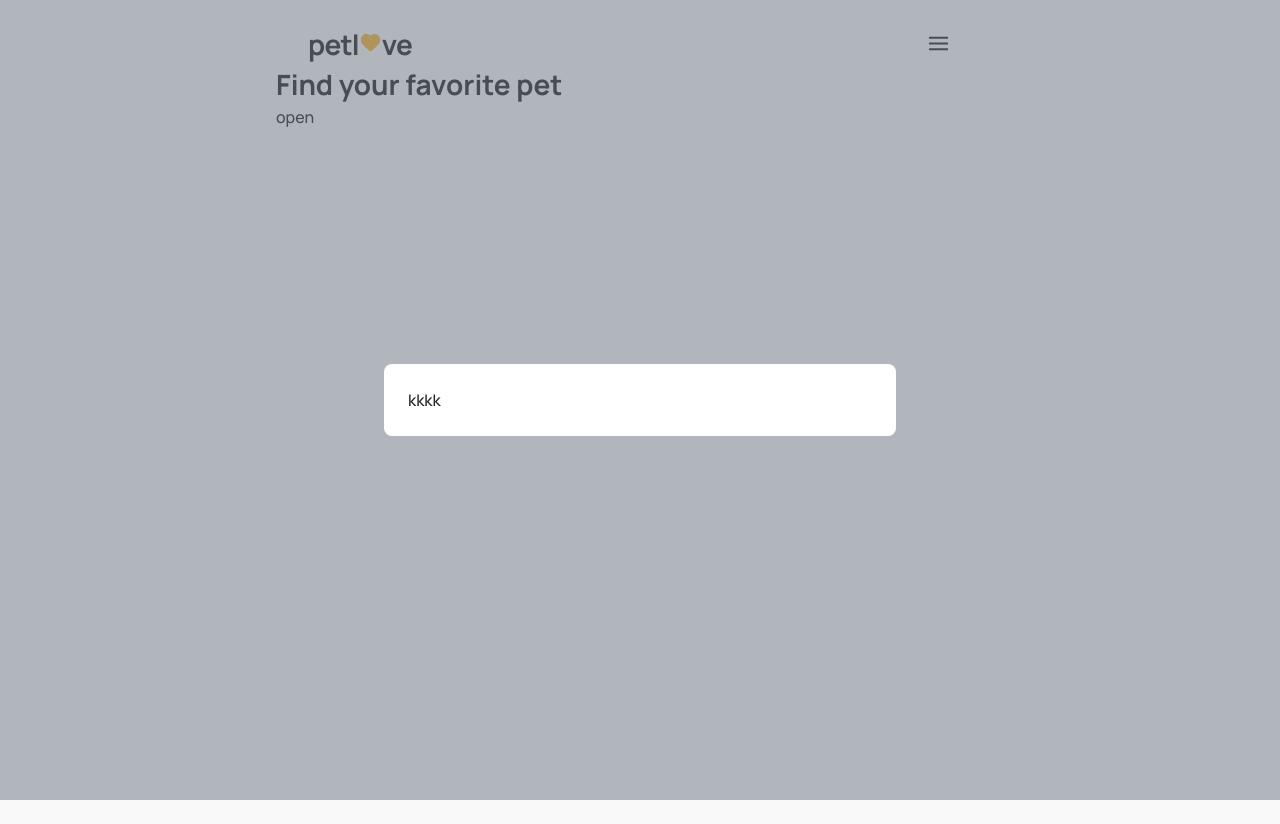
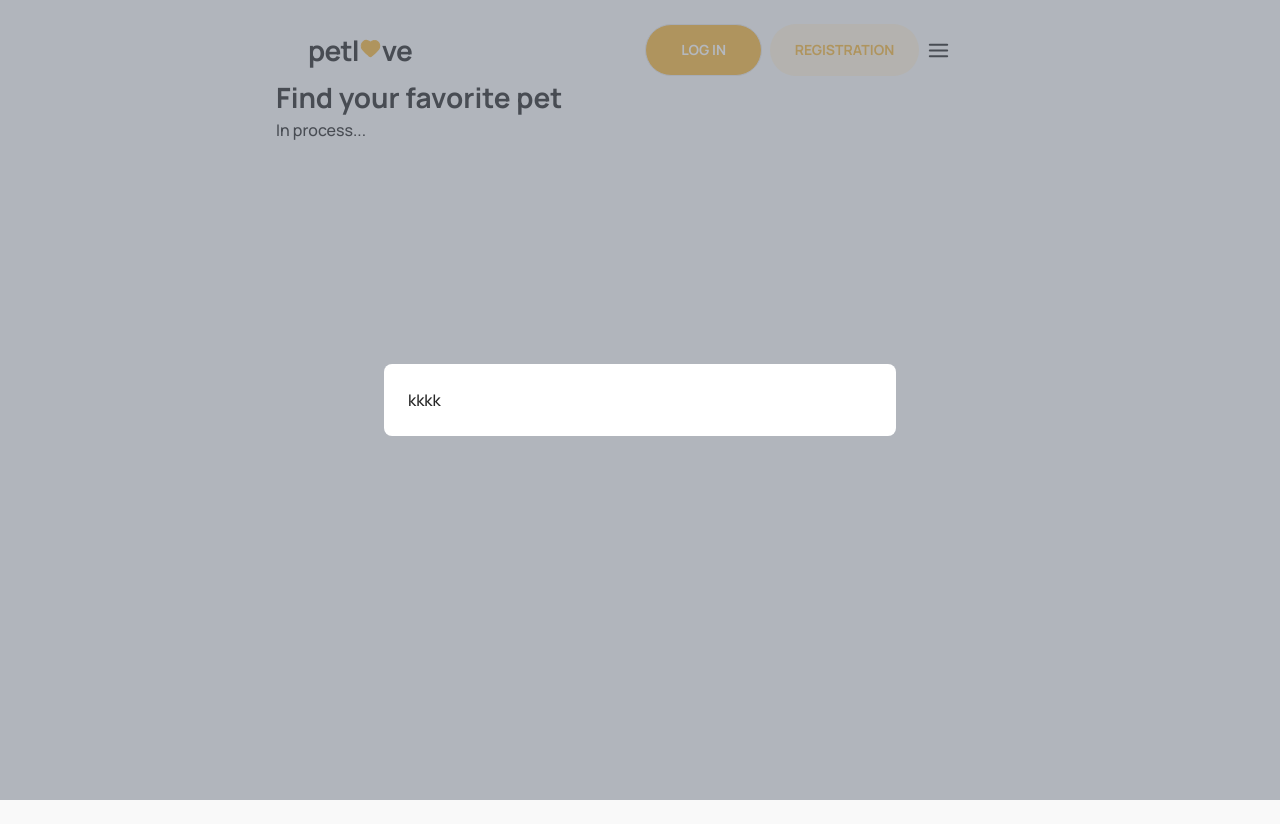
Before and after one commit to MaxsimJSDeveloper/pet-love, a React (Vite) app: page /notices in a window 1280 px wide. Built offline with nearby package versions, Linux system fonts and the light colour scheme.

Commit message:
add-tablet-auth-nav

```diff
--- a/src/components/logic/AuthNav/AuthNavStyles.ts
+++ b/src/components/logic/AuthNav/AuthNavStyles.ts
@@ -1,7 +1,7 @@
 const css = {
-  navWrap: "flex flex-col gap-[8px] w-full",
+  navWrap: "flex flex-col gap-[8px] w-full md:flex-row md:justify-end",
   navLink:
-    "rounded-[30px] h-[42px] flex items-center justify-center bg-[#f6b83d]",
+    "rounded-[30px] py-[12px] flex items-center justify-center bg-[#f6b83d] md:py-[15px] md:px-[35px] md:max-w-[149px]",
   text: "text-center uppercase font-bold text-sm",
 };
 
--- a/src/components/logic/Header/Header.tsx
+++ b/src/components/logic/Header/Header.tsx
@@ -1,23 +1,30 @@
+import { useState, useEffect, useCallback } from "react";
 import Navigation from "../Navigation/Navigation";
 import { useLocation } from "react-router-dom";
-import { useState, useEffect } from "react";
-
 import Icon from "@shared/Icon";
 import Logo from "@components/ui/Logo/Logo";
+import { useSelector } from "react-redux";
+import { selectToken } from "@src/redux/users/selectors";
+import AuthNav from "../AuthNav/AuthNav";
+import Logout from "@src/components/ui/LogoutBtn/LogoutBtn";
 
 const Header = () => {
   const [isOpen, setIsOpen] = useState<boolean>(false);
+  const [screenWidth, setScreenWidth] = useState<number>(window.innerWidth);
   const location = useLocation();
+
+  const token = useSelector(selectToken);
 
   const toggleNav = () => {
     setIsOpen(!isOpen);
   };
 
-  const handleOutsideClick = () => {
+  // Мемоизируем функцию с помощью useCallback
+  const handleOutsideClick = useCallback(() => {
     if (isOpen) {
       setIsOpen(false);
     }
-  };
+  }, [isOpen]); // Зависимость от isOpen
 
   useEffect(() => {
     document.addEventListener("click", handleOutsideClick);
@@ -25,11 +32,25 @@ const Header = () => {
     return () => {
       document.removeEventListener("click", handleOutsideClick);
     };
-  }, [isOpen]);
+  }, [handleOutsideClick]);
 
   useEffect(() => {
     setIsOpen(false);
   }, [location]);
+
+  // Обновляем ширину экрана при изменении размера
+  useEffect(() => {
+    const handleResize = () => {
+      setScreenWidth(window.innerWidth);
+    };
+
+    window.addEventListener("resize", handleResize);
+    return () => {
+      window.removeEventListener("resize", handleResize);
+    };
+  }, []);
+
+  const isTabletScreen = screenWidth >= 768;
 
   return (
     <header
@@ -38,6 +59,10 @@ const Header = () => {
       }`}
     >
       <Logo location={location.pathname} />
+      {token === null && isTabletScreen && (
+        <AuthNav location={location.pathname} />
+      )}
+      {token != null && isTabletScreen && <Logout />}
 
       <button
         onClick={(e) => {
--- a/src/components/logic/Navigation/NavigationStyles.ts
+++ b/src/components/logic/Navigation/NavigationStyles.ts
@@ -1,6 +1,6 @@
 const css = {
   navigation:
-    "fixed top-0 right-0 md:right-[20px] w-[250px] md:w-[300px] bg-[#f6b83d] h-[100%] p-[20px] flex flex-col z-50 transition-all duration-300 ease-in-out",
+    "fixed top-0 right-0 md:right-[20px] w-[218px] md:w-[374px] bg-[#f6b83d] h-[100%] p-[20px] flex flex-col z-50 transition-all duration-300 ease-in-out",
   linkClass:
     "border-[1px] rounded-[30px] w-[120px] h-[48px] flex items-center justify-center hover:border-[#f6b83d]",
   navigationWrap:
--- a/src/components/ui/LogoutBtn/LogoutBtn.tsx
+++ b/src/components/ui/LogoutBtn/LogoutBtn.tsx
@@ -13,7 +13,16 @@ const Logout = () => {
     dispatch(signOut());
   };
 
-  return isLogged != null && <button onClick={handleLogout}>Logout</button>;
+  return (
+    isLogged != null && (
+      <button
+        className="rounded-[30px] py-[15px] px-[35px] max-w-[136px] bg-[#f6b83d] text-[16px] text-bold uppercase text-white leading-[125%] tracking-[-0.03em] ml-auto"
+        onClick={handleLogout}
+      >
+        Log out
+      </button>
+    )
+  );
 };
 
 export default Logout;
--- a/src/components/ui/ModalAttention/ModalAttention.tsx
+++ b/src/components/ui/ModalAttention/ModalAttention.tsx
@@ -14,7 +14,7 @@ const ModalAttention = () => {
 
   return (
     <>
-      <button onClick={handleSetIsOpen}>open</button>
+      <button onClick={handleSetIsOpen}>In process...</button>
       {isOpen && (
         <Modal onClose={handleSetIsOpen}>
           <div>kkkk</div>
--- a/src/pages/NoticesPage.tsx
+++ b/src/pages/NoticesPage.tsx
@@ -1,13 +1,11 @@
 import ModalAttention from "@src/components/ui/ModalAttention/ModalAttention";
 import Title from "../shared/Tittle";
-import Logout from "@src/components/ui/LogoutBtn/LogoutBtn";
 
 const NoticesPage = () => {
   return (
     <>
       <Title>Find your favorite pet</Title>
       <ModalAttention />
-      <Logout />
     </>
   );
 };
```
